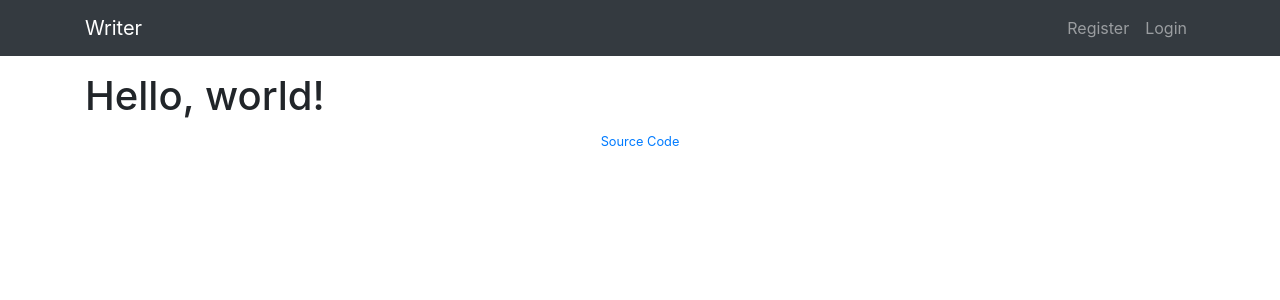
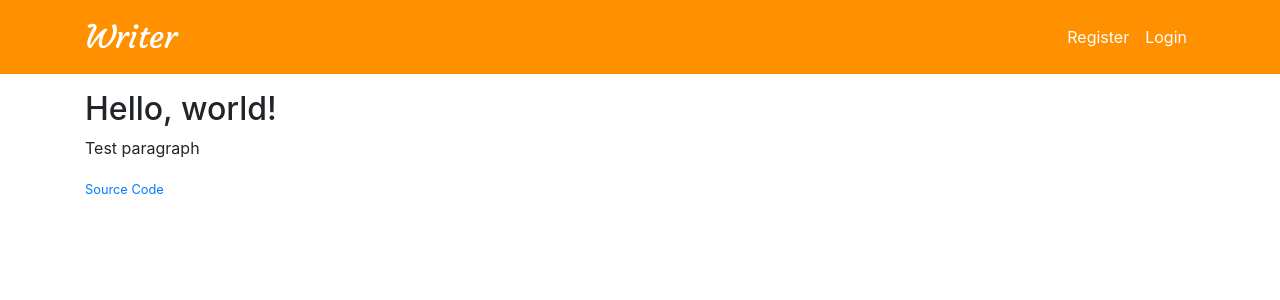
Before and after one commit to SirIsaacNeutron/writer, a React (Create React App) app in the folder client/: page / in a window 1280 px wide. Shown: the top 300 px of the page. Built offline with nearby package versions, Linux system fonts and the light colour scheme; no server answers.

Commit message:
Changed app color scheme
I also changed the hrefs for the RegisterModal and LoginModal links to
make it clearer to the user what would happen if he refreshed the page
(the info will get sent again). This isn't the ideal fix but it should work for now.

```diff
--- a/client/public/index.html
+++ b/client/public/index.html
@@ -9,6 +9,9 @@
       name="description"
       content="Web site created using create-react-app"
     />
+
+    <!-- Courgette font -->
+    <link href="https://fonts.googleapis.com/css2?family=Courgette&display=swap" rel="stylesheet">
 
     <!-- Bootstrap -->
     <!-- CSS only -->
--- a/client/src/App.css
+++ b/client/src/App.css
@@ -0,0 +1,26 @@
+a:hover {
+    color: #ff9100;
+    text-decoration: underline;
+}
+
+.my-navbar {
+    background: #ff9100;
+}
+
+.my-navbar a {
+    color: white;
+}
+
+.my-navbar a:link {
+    color: white;
+}
+
+.my-navbar a:hover {
+    color: black;
+}
+
+.my-navbar-brand {
+    font-family: 'Courgette', cursive;
+    font-size: 2em;
+    color: white;
+}
--- a/client/src/App.js
+++ b/client/src/App.js
@@ -25,8 +25,9 @@ class App extends React.Component {
             <AppNavbar />
 
             <Container>
-              <h1>Hello, world!</h1>
-              <footer className="text-center">
+              <h2>Hello, world!</h2>
+              <p>Test paragraph</p>
+              <footer>
                 <small><a href="https://github.com/SirIsaacNeutron/writer">Source Code</a></small>
               </footer>
             </Container>
--- a/client/src/actions/authActions.js
+++ b/client/src/actions/authActions.js
@@ -25,7 +25,9 @@ export const loadUser = () => (dispatch, getState) => {
         })
     })
     .catch(err => {
-        dispatch(getErrors(err.response.data, err.response.status));
+        if (err.response) {
+            dispatch(getErrors(err.response.data, err.response.status));
+        }
         dispatch({
             type: AUTH_ERROR
         })
--- a/client/src/components/AppNavbar.js
+++ b/client/src/components/AppNavbar.js
@@ -1,6 +1,5 @@
 import React from 'react';
 import {
-    Collapse,
     Navbar,
     NavbarToggler,
     NavbarBrand,
@@ -49,7 +48,7 @@ class AppNavbar extends React.Component {
         const authLinks = (
             <>
                 <NavItem>
-                    <span className="navbar-text mr-3">
+                    <span className="navbar-text text-white mr-3">
                         <strong>{user ? `Welcome, ${user.name}` : ''}</strong>
                     </span>
                 </NavItem>
@@ -62,15 +61,14 @@ class AppNavbar extends React.Component {
 
         return (
             <div>
-                <Navbar color="dark" dark expand="sm" className="mb-3">
+                <Navbar expand="sm" className="mb-3 my-navbar">
                     <Container>
-                        <NavbarBrand tag={RRNavLink} exact to="/">Writer</NavbarBrand>
+                        <NavbarBrand tag={RRNavLink} exact to="/"
+                        className="my-navbar-brand">Writer</NavbarBrand>
                         <NavbarToggler onClick={this.toggle} />
-                        <Collapse isOpen={this.state.isOpen} navbar>
-                            <Nav className="ml-auto" navbar>
-                                { isAuthenticated ? authLinks : guestLinks }
-                            </Nav>
-                        </Collapse>
+                        <Nav className="ml-auto" navbar>
+                            { isAuthenticated ? authLinks : guestLinks }
+                        </Nav>
                     </Container>
                 </Navbar>
             </div>
--- a/client/src/components/auth/LoginModal.js
+++ b/client/src/components/auth/LoginModal.js
@@ -81,7 +81,7 @@ class LoginModal extends React.Component {
     render() {
         return (
             <div>
-                <NavLink onClick={this.toggle} href='#'>Login</NavLink>
+                <NavLink onClick={this.toggle} href='#login'>Login</NavLink>
 
                 <Modal
                 isOpen={this.state.modal}
--- a/client/src/components/auth/RegisterModal.js
+++ b/client/src/components/auth/RegisterModal.js
@@ -82,7 +82,7 @@ class RegisterModal extends React.Component {
     render() {
         return (
             <div>
-                <NavLink onClick={this.toggle} href='#'>Register</NavLink>
+                <NavLink onClick={this.toggle} href='#register'>Register</NavLink>
 
                 <Modal
                 isOpen={this.state.isOpen}
```
